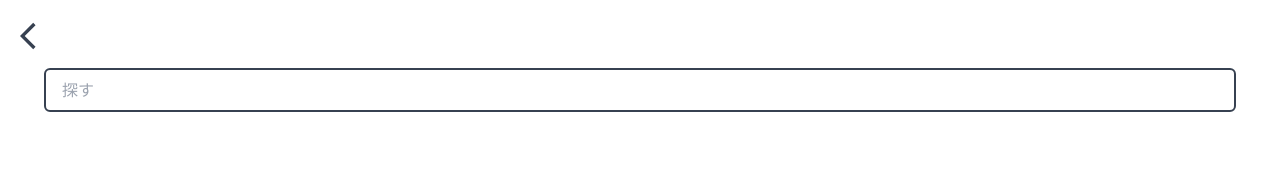
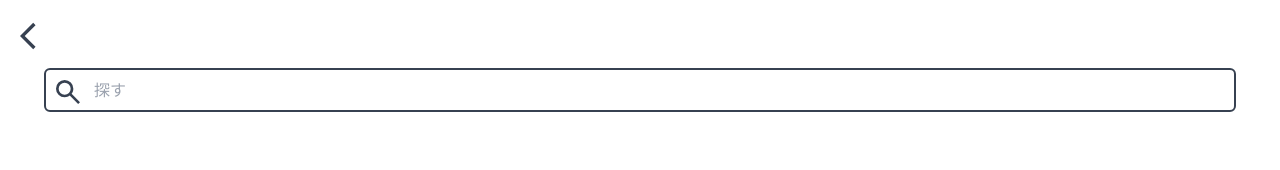
Before and after one commit to kymlu/meigen, a React (Create React App) app: page / in a window 1280 px wide. Both pictures are taken after a click on the button 36 px from the left and 36 px from the top of the page. Shown: the top 170 px of the page. Built offline with nearby package versions, Linux system fonts and the light colour scheme.

Commit message:
add search bar icon

```diff
--- a/src/components/SearchBar.tsx
+++ b/src/components/SearchBar.tsx
@@ -1,4 +1,6 @@
 import React from "react";
+import Icon from "./Icon";
+import { ICON } from "../data/icons";
 
 export default function SearchBar(props: {
   onContentChange: (value: string) => void
@@ -10,12 +12,17 @@ export default function SearchBar(props: {
     props.onContentChange(newValue);
   }
 
-  return <input
+  return <div className="flex">
+    <input
       type="search"
       name={"検索"}
       placeholder={"探す"}
       value={value}
       onInput={(event) => handleChange(event.currentTarget.value)}
-    className="w-full col-start-1 row-start-1 px-4 py-2 mb-2 text-gray-700 border-2 border-gray-700 rounded-md focus-within:border-primary focus:outline-none"
+      className="w-full col-start-1 row-start-1 py-2 pl-12 pr-4 mb-2 text-gray-700 border-2 border-gray-700 rounded-md focus-within:border-primary focus:outline-none"
     />
+    <div className="absolute p-2">
+      <Icon src={ICON.search} alt="検索バー"/>
+    </div>
+  </div>
 }
--- a/src/data/icons.ts
+++ b/src/data/icons.ts
@@ -4,4 +4,5 @@ export const ICON = {
   favourite_filled: "icons/favourite_filled.svg",
   favourite_outline: "icons/favourite_outline.svg",
   heart_minus: "icons/heart_minus.svg",
+  search: "icons/search.svg",
 }
```
Also changed, not shown: public/icons/search.svg (added). Lines whose indentation alone changed are shown as unchanged.
